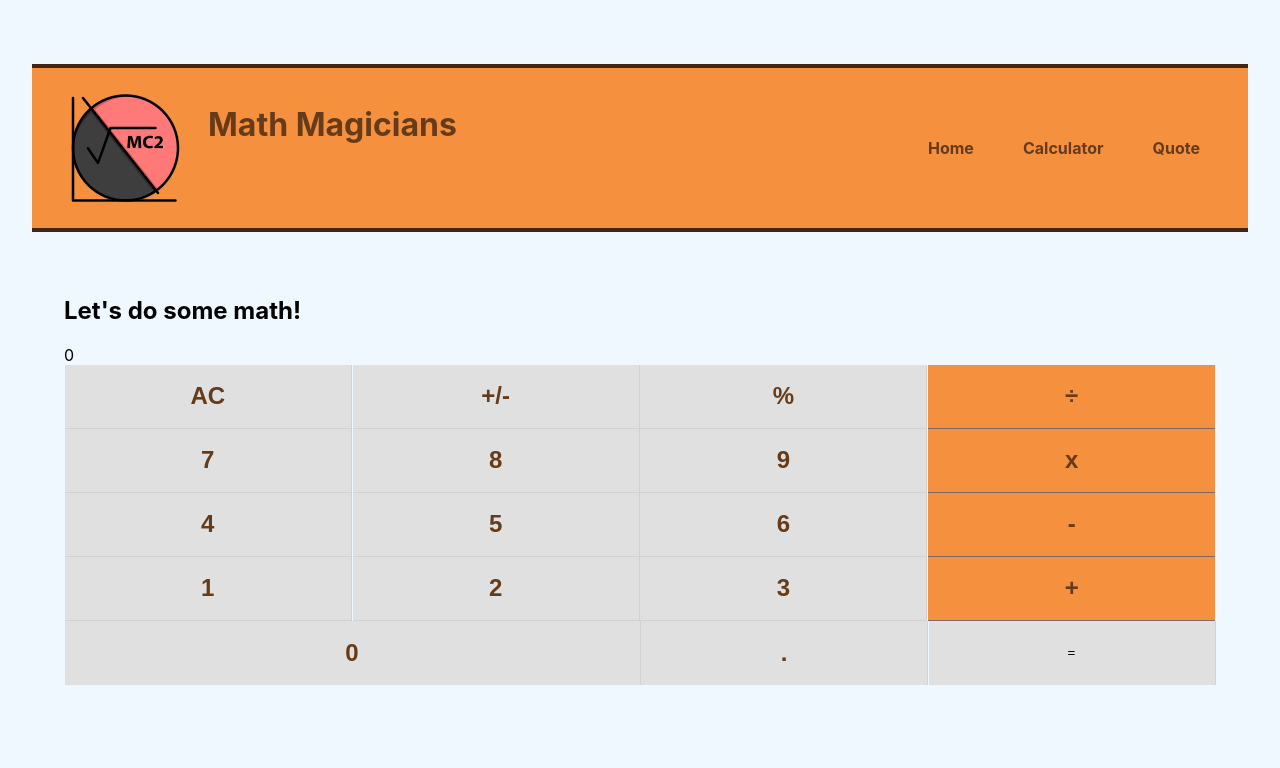
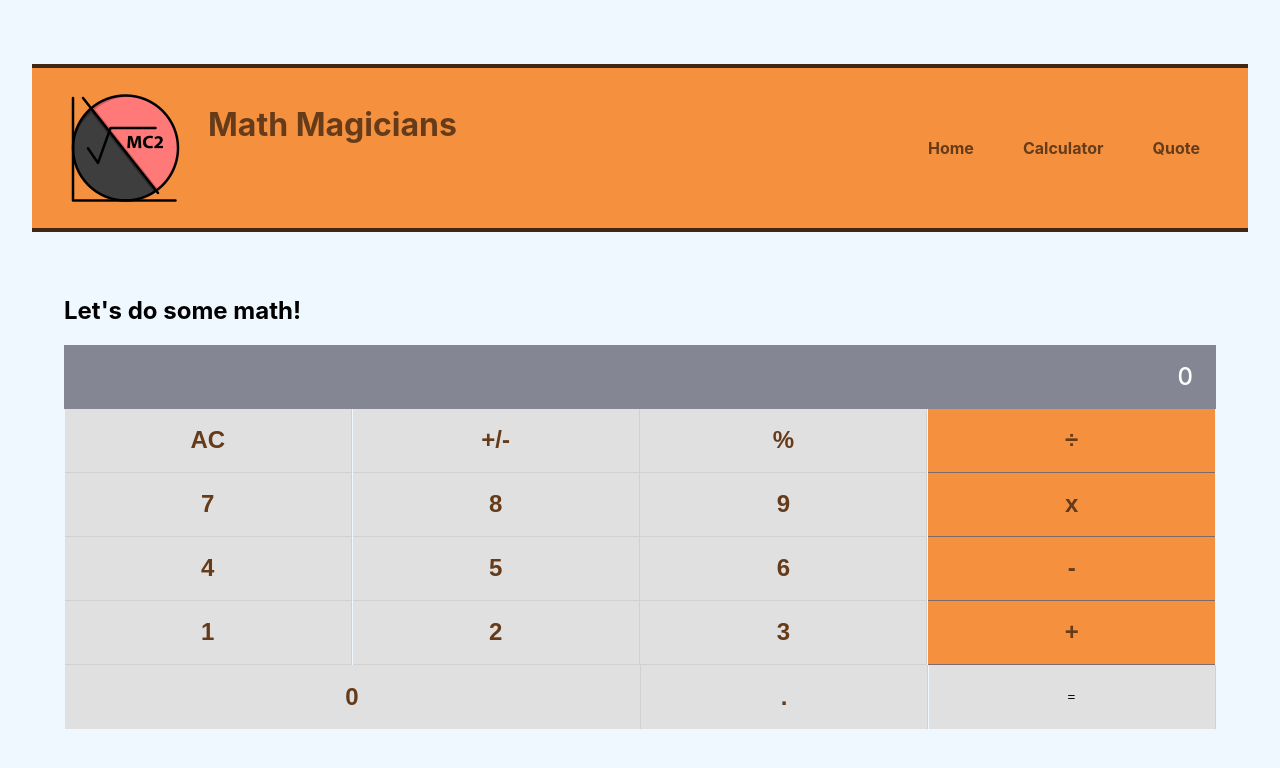
Before and after one commit to ONJoseph/math-magicians, a React (Create React App) app: page /calculator in a window 1280 px wide. Shown: the top 768 px of the page. Built offline with nearby package versions, Linux system fonts and the light colour scheme.

Commit message:
add style to calculator.css

```diff
--- a/src/components/Calculator.css
+++ b/src/components/Calculator.css
@@ -8,7 +8,7 @@
   min-width: 500px;
 }
 
-.screen {
+.display {
   background-color: #858693;
   display: flex;
   flex-direction: row-reverse;
```
